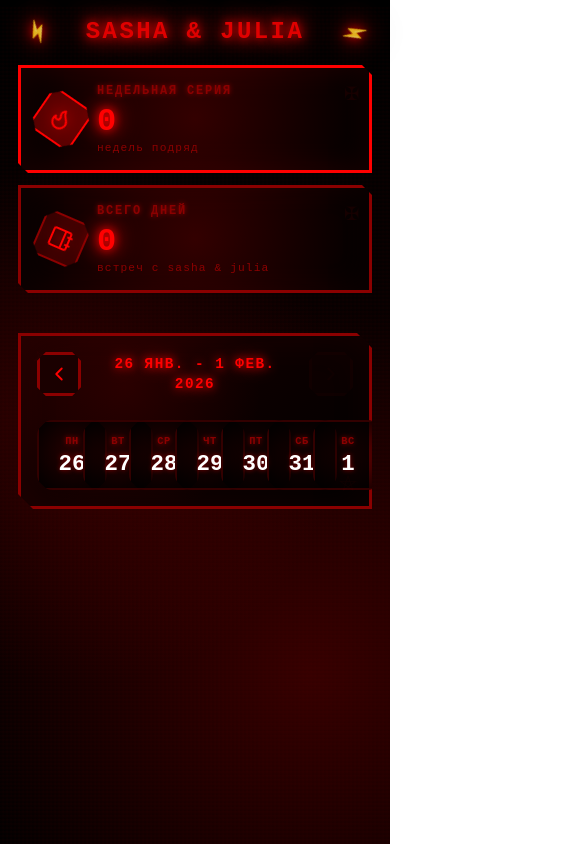
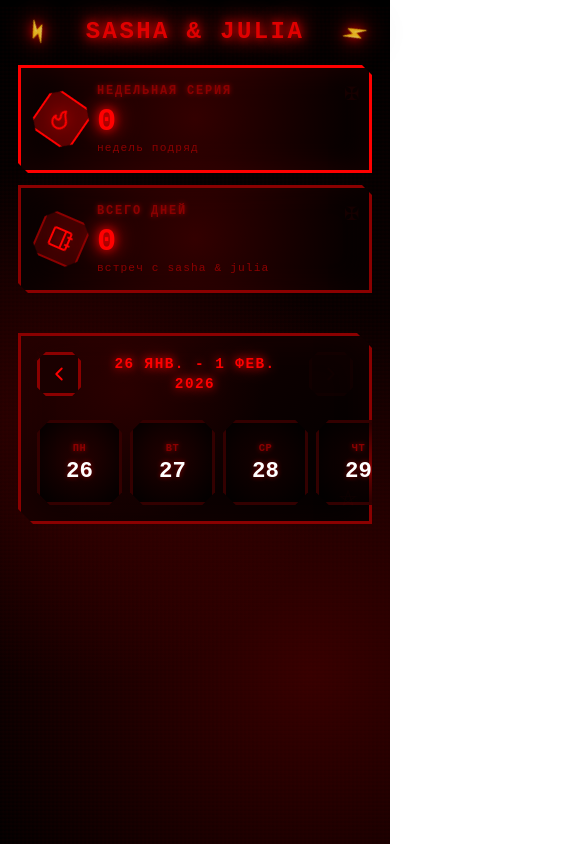
Before and after one commit to Skrejet-r/friends-streak, a React (Vite) app: page / in a window 390 px wide. Shown: the top 844 px of the page, 585 px wide, since content can reach past the window. Built offline with nearby package versions, Linux system fonts and the light colour scheme.

Commit message:
Fix: Remove blocking animations, increase day card size, fix Safari touch events

```diff
--- a/src/App.css
+++ b/src/App.css
@@ -292,9 +292,10 @@
   aspect-ratio: 1;
   cursor: pointer;
   border-radius: 16px;
-  overflow: hidden;
-  -webkit-tap-highlight-color: rgba(255, 0, 0, 0.2);
+  overflow: visible;
+  -webkit-tap-highlight-color: rgba(255, 0, 0, 0.3);
   touch-action: manipulation;
+  position: relative;
 }
 
 .day-content {
@@ -307,14 +308,24 @@
   position: relative;
   border: 3px solid #330000;
   border-radius: 0;
-  transition: all 0.3s;
+  transition: all 0.2s;
   padding: 12px;
   background:
     radial-gradient(circle at center, rgba(139, 0, 0, 0.1) 0%, rgba(0, 0, 0, 0.9) 100%);
   clip-path: polygon(15% 0%, 85% 0%, 100% 15%, 100% 85%, 85% 100%, 15% 100%, 0% 85%, 0% 15%);
   user-select: none;
   -webkit-user-select: none;
+  -webkit-touch-callout: none;
   pointer-events: auto;
+  cursor: pointer;
+  touch-action: manipulation;
+  -webkit-tap-highlight-color: rgba(255, 0, 0, 0.4);
+}
+
+.day-content:active {
+  transform: scale(0.95);
+  background:
+    radial-gradient(circle at center, rgba(255, 0, 0, 0.2) 0%, rgba(139, 0, 0, 0.3) 100%);
 }
 
 .day-card.met .day-content {
@@ -553,22 +564,24 @@
   }
 
   .days-grid {
-    gap: 8px;
+    gap: 10px;
     grid-template-columns: repeat(7, 1fr);
   }
 
   .day-card {
-    min-height: 75px;
+    min-height: 90px;
     touch-action: manipulation;
-    -webkit-tap-highlight-color: rgba(255, 0, 0, 0.3);
+    -webkit-tap-highlight-color: rgba(255, 0, 0, 0.4);
   }
 
   .day-content {
-    padding: 10px 6px;
-    border-width: 2px;
+    padding: 12px 8px;
+    border-width: 3px;
     cursor: pointer;
     user-select: none;
     -webkit-user-select: none;
+    -webkit-touch-callout: none;
+    min-height: 90px;
   }
 
   .day-name {
@@ -672,15 +685,17 @@
   }
 
   .days-grid {
-    gap: 6px;
+    gap: 8px;
   }
 
   .day-card {
-    min-height: 70px;
+    min-height: 85px;
   }
 
   .day-content {
-    padding: 8px 4px;
+    padding: 10px 6px;
+    min-height: 85px;
+    border-width: 3px;
   }
 
   .day-name {
--- a/src/components/DayCard.tsx
+++ b/src/components/DayCard.tsx
@@ -10,7 +10,7 @@ interface DayCardProps {
 export default function DayCard({ day, index, onClick }: DayCardProps) {
   const dayOfWeek = day.date.toLocaleDateString('ru-RU', { weekday: 'short' });
 
-  const handleTouchEnd = (e: React.TouchEvent) => {
+  const handleClick = (e: React.MouseEvent | React.TouchEvent) => {
     e.preventDefault();
     e.stopPropagation();
     onClick();
@@ -19,26 +19,18 @@ export default function DayCard({ day, index, onClick }: DayCardProps) {
   return (
     <motion.div
       className={`day-card ${day.hasMet ? 'met' : ''}`}
-      initial={{ opacity: 0, scale: 0.8, y: 20 }}
-      animate={{ opacity: 1, scale: 1, y: 0 }}
-      exit={{ opacity: 0, scale: 0.8 }}
+      initial={{ opacity: 0 }}
+      animate={{ opacity: 1 }}
+      exit={{ opacity: 0 }}
       transition={{
-        delay: index * 0.05,
-        type: 'spring',
-        stiffness: 200,
-        damping: 20,
+        delay: index * 0.02,
+        duration: 0.2,
       }}
-      whileHover={{
-        scale: 1.1,
-        y: -8,
-        rotate: [0, -5, 5, 0]
-      }}
-      whileTap={{ scale: 0.95 }}
-      onClick={onClick}
-      onTouchEnd={handleTouchEnd}
     >
-      <motion.div
+      <div
         className="day-content"
+        onClick={handleClick}
+        onTouchEnd={handleClick}
       >
         <div className="day-name">{dayOfWeek}</div>
         <motion.div
@@ -47,23 +39,11 @@ export default function DayCard({ day, index, onClick }: DayCardProps) {
           {day.date.getDate()}
         </motion.div>
         {day.hasMet && (
-          <motion.div
-            className="checkmark"
-            initial={{ scale: 0, rotate: -180 }}
-            animate={{
-              scale: [0, 1.2, 1],
-              rotate: [180, 0],
-            }}
-            transition={{
-              type: 'spring',
-              stiffness: 300,
-              damping: 15
-            }}
-          >
+          <div className="checkmark">
             ⛧
-          </motion.div>
+          </div>
         )}
-      </motion.div>
+      </div>
     </motion.div>
   );
 }
--- a/src/components/WeekSlider.tsx
+++ b/src/components/WeekSlider.tsx
@@ -61,24 +61,40 @@ export default function WeekSlider() {
     }
   };
 
-  // Swipe-Handler
-  const minSwipeDistance = 50;
+  // Swipe-Handler - nur auf dem Header, nicht auf den Tagen
+  const minSwipeDistance = 80;
+  const touchStartY = useRef<number | null>(null);
 
   const onTouchStart = (e: React.TouchEvent) => {
+    // Nur Swipe auf dem Header, nicht auf den Tagen
+    const target = e.target as HTMLElement;
+    if (target.closest('.days-grid') || target.closest('.day-card')) {
+      return;
+    }
     touchEndX.current = null;
     touchStartX.current = e.targetTouches[0].clientX;
+    touchStartY.current = e.targetTouches[0].clientY;
   };
 
   const onTouchMove = (e: React.TouchEvent) => {
+    const target = e.target as HTMLElement;
+    if (target.closest('.days-grid') || target.closest('.day-card')) {
+      return;
+    }
     touchEndX.current = e.targetTouches[0].clientX;
   };
 
   const onTouchEnd = () => {
-    if (!touchStartX.current || !touchEndX.current) return;
+    if (!touchStartX.current || !touchEndX.current || !touchStartY.current) return;
 
-    const distance = touchStartX.current - touchEndX.current;
-    const isLeftSwipe = distance > minSwipeDistance;
-    const isRightSwipe = distance < -minSwipeDistance;
+    const distanceX = touchStartX.current - touchEndX.current;
+    const distanceY = Math.abs((touchStartY.current || 0) - (touchEndX.current || 0));
+
+    // Nur horizontal swipen, nicht vertikal
+    if (Math.abs(distanceX) < Math.abs(distanceY)) return;
+
+    const isLeftSwipe = distanceX > minSwipeDistance;
+    const isRightSwipe = distanceX < -minSwipeDistance;
 
     if (isLeftSwipe) {
       goToNextWeek();
@@ -86,6 +102,11 @@ export default function WeekSlider() {
     if (isRightSwipe) {
       goToPreviousWeek();
     }
+
+    // Reset
+    touchStartX.current = null;
+    touchEndX.current = null;
+    touchStartY.current = null;
   };
 
   // weekDays wird automatisch aktualisiert, da isMetDay() immer die neuesten Daten aus localStorage liest
```
